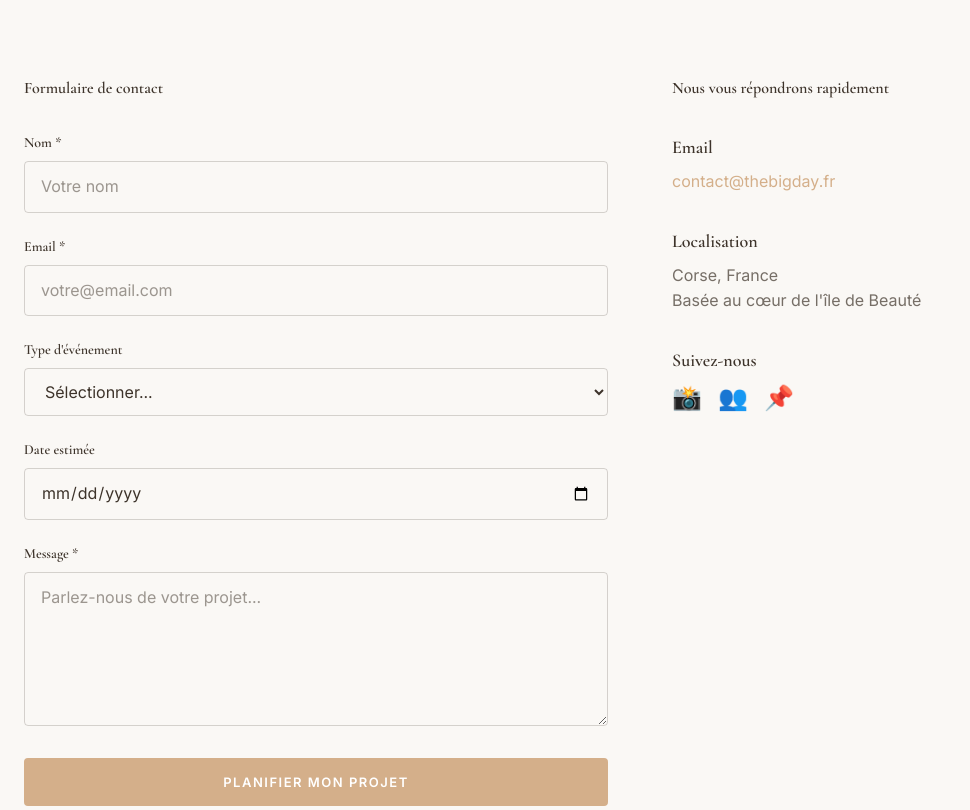
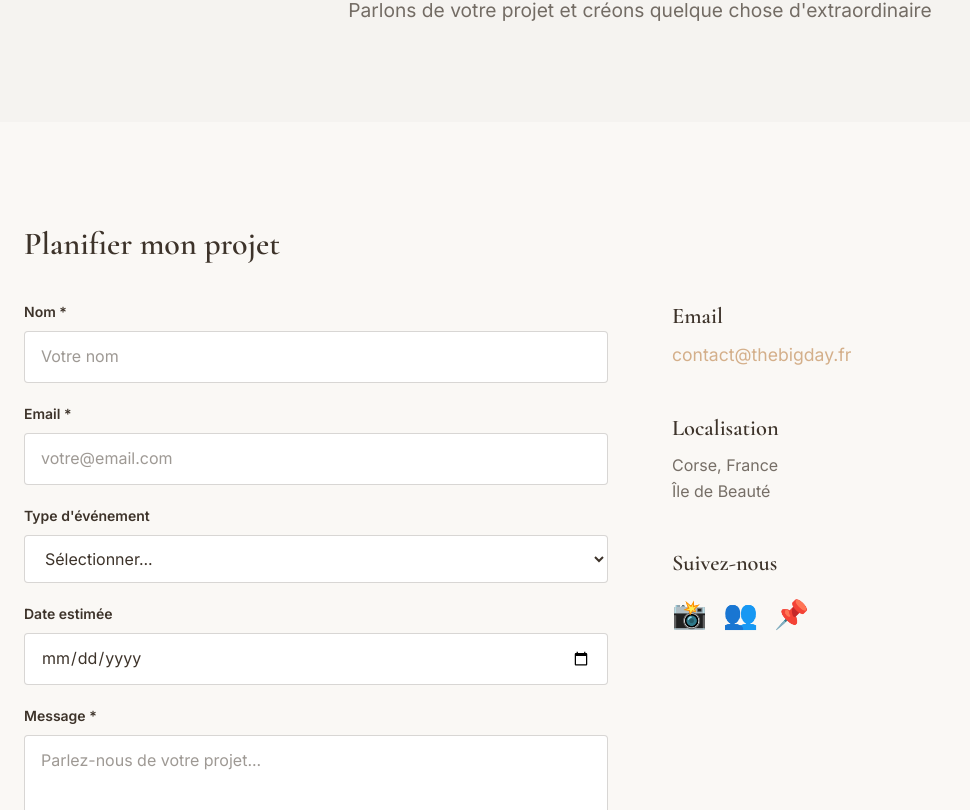
Before and after one commit to baptisteofm-del/thebigday, a Next.js app: page /contact in a window 1280 px wide. Shown: the part 290-1100 px from the top of the page, without its empty margins (0-970 px from the left). Built offline with nearby package versions, Linux system fonts and the light colour scheme; no server answers.

Commit message:
fix: contact page dynamic + lazy supabase init

```diff
--- a/src/app/contact/page.tsx
+++ b/src/app/contact/page.tsx
@@ -1,7 +1,8 @@
 'use client'
 
+export const dynamic = 'force-dynamic'
+
 import { useState } from 'react'
-import { createClient } from '@/lib/supabase/client'
 import toast from 'react-hot-toast'
 
 export default function ContactPage() {
@@ -14,8 +15,6 @@ export default function ContactPage() {
     message: '',
   })
 
-  const supabase = createClient()
-
   const handleChange = (e: React.ChangeEvent<HTMLInputElement | HTMLTextAreaElement | HTMLSelectElement>) => {
     const { name, value } = e.target
     setFormData(prev => ({ ...prev, [name]: value }))
@@ -26,163 +25,130 @@ export default function ContactPage() {
     setLoading(true)
 
     try {
-      // Get agency ID
+      const { createClient } = await import('@/lib/supabase/client')
+      const supabase = createClient()
+
       const { data: agency } = await supabase
         .from('agencies')
         .select('id')
         .eq('slug', 'thebigday')
         .single()
 
-      if (!agency) {
-        toast.error('Erreur lors de l\'envoi du message')
-        return
-      }
+      if (!agency) throw new Error('Agency not found')
 
-      // Insert booking
       const { error } = await supabase
         .from('bookings')
         .insert({
           agency_id: agency.id,
           name: formData.name,
           email: formData.email,
-          event_date: formData.date,
+          event_date: formData.date || null,
           message: formData.message,
         })
 
       if (error) throw error
 
-      toast.success('Merci! Nous vous répondrons très bientôt.')
+      toast.success('Merci ! Nous vous répondrons très bientôt.')
       setFormData({ name: '', email: '', eventType: '', date: '', message: '' })
-    } catch (error) {
-      console.error(error)
-      toast.error('Erreur lors de l\'envoi du message')
+    } catch (err) {
+      console.error(err)
+      toast.error('Une erreur est survenue. Veuillez réessayer.')
     } finally {
       setLoading(false)
     }
   }
 
   return (
-    <main>
-      {/* Hero Section */}
-      <section className="section bg-gradient-to-br from-sand to-ivory pt-32">
+    <main className="pt-24">
+      <section className="section" style={{ background: 'var(--color-ivory)' }}>
         <div className="container-max text-center">
-          <h1 className="font-serif font-bold mb-6">Contactez-nous</h1>
-          <p className="text-xl text-dark/70">
-            Parlons de votre projet et créons ensemble quelque chose d'extraordinaire
+          <h1 style={{ fontFamily: 'var(--font-serif)', fontSize: '3rem', marginBottom: '1rem' }}>
+            Contactez-nous
+          </h1>
+          <p style={{ color: 'var(--color-dark)', opacity: 0.7, fontSize: '1.2rem' }}>
+            Parlons de votre projet et créons quelque chose d'extraordinaire
           </p>
         </div>
       </section>
 
-      {/* Contact Section */}
-      <section className="section bg-cream">
+      <section className="section" style={{ background: 'var(--color-cream)' }}>
         <div className="container-max">
-          <div className="grid grid-cols-1 lg:grid-cols-2 gap-16">
-            {/* Form */}
+          <div style={{ display: 'grid', gridTemplateColumns: '1fr 1fr', gap: '64px' }}>
+
+            {/* Formulaire */}
             <div>
-              <h2 className="font-serif font-bold mb-8">Formulaire de contact</h2>
-              <form onSubmit={handleSubmit} className="space-y-6">
+              <h2 style={{ fontFamily: 'var(--font-serif)', fontSize: '2rem', marginBottom: '2rem' }}>
+                Planifier mon projet
+              </h2>
+              <form onSubmit={handleSubmit} style={{ display: 'flex', flexDirection: 'column', gap: '20px' }}>
+
                 <div>
-                  <label className="block font-serif text-sm font-semibold mb-2">Nom *</label>
-                  <input
-                    type="text"
-                    name="name"
-                    required
-                    value={formData.name}
-                    onChange={handleChange}
-                    className="w-full px-4 py-3 border border-dark/20 rounded focus:outline-none focus:border-gold"
-                    placeholder="Votre nom"
-                  />
+                  <label style={{ display: 'block', fontWeight: 600, marginBottom: '8px', fontSize: '14px' }}>Nom *</label>
+                  <input type="text" name="name" required value={formData.name} onChange={handleChange}
+                    style={{ width: '100%', padding: '12px 16px', border: '1px solid rgba(61,51,42,0.2)', borderRadius: '4px', fontSize: '16px', background: 'white' }}
+                    placeholder="Votre nom" />
                 </div>
 
                 <div>
-                  <label className="block font-serif text-sm font-semibold mb-2">Email *</label>
-                  <input
-                    type="email"
-                    name="email"
-                    required
-                    value={formData.email}
-                    onChange={handleChange}
-                    className="w-full px-4 py-3 border border-dark/20 rounded focus:outline-none focus:border-gold"
-                    placeholder="votre@email.com"
-                  />
+                  <label style={{ display: 'block', fontWeight: 600, marginBottom: '8px', fontSize: '14px' }}>Email *</label>
+                  <input type="email" name="email" required value={formData.email} onChange={handleChange}
+                    style={{ width: '100%', padding: '12px 16px', border: '1px solid rgba(61,51,42,0.2)', borderRadius: '4px', fontSize: '16px', background: 'white' }}
+                    placeholder="votre@email.com" />
                 </div>
 
                 <div>
-                  <label className="block font-serif text-sm font-semibold mb-2">Type d'événement</label>
-                  <select
-                    name="eventType"
-                    value={formData.eventType}
-                    onChange={handleChange}
-                    className="w-full px-4 py-3 border border-dark/20 rounded focus:outline-none focus:border-gold"
-                  >
+                  <label style={{ display: 'block', fontWeight: 600, marginBottom: '8px', fontSize: '14px' }}>Type d'événement</label>
+                  <select name="eventType" value={formData.eventType} onChange={handleChange}
+                    style={{ width: '100%', padding: '12px 16px', border: '1px solid rgba(61,51,42,0.2)', borderRadius: '4px', fontSize: '16px', background: 'white' }}>
                     <option value="">Sélectionner...</option>
-                    <option value="mariage">Mariage</option>
-                    <option value="gathering">The Gathering</option>
-                    <option value="autre">Autre</option>
+                    <option value="mariage">Mariage — The Big Day</option>
+                    <option value="demande">Demande en mariage</option>
+                    <option value="diner">Dîner privé</option>
+                    <option value="anniversaire">Anniversaire</option>
+                    <option value="bapteme">Baptême</option>
+                    <option value="seminaire">Séminaire</option>
+                    <option value="custom">Événement sur mesure</option>
                   </select>
                 </div>
 
                 <div>
-                  <label className="block font-serif text-sm font-semibold mb-2">Date estimée</label>
-                  <input
-                    type="date"
-                    name="date"
-                    value={formData.date}
-                    onChange={handleChange}
-                    className="w-full px-4 py-3 border border-dark/20 rounded focus:outline-none focus:border-gold"
-                  />
+                  <label style={{ display: 'block', fontWeight: 600, marginBottom: '8px', fontSize: '14px' }}>Date estimée</label>
+                  <input type="date" name="date" value={formData.date} onChange={handleChange}
+                    style={{ width: '100%', padding: '12px 16px', border: '1px solid rgba(61,51,42,0.2)', borderRadius: '4px', fontSize: '16px', background: 'white' }} />
                 </div>
 
                 <div>
-                  <label className="block font-serif text-sm font-semibold mb-2">Message *</label>
-                  <textarea
-                    name="message"
-                    required
-                    rows={5}
-                    value={formData.message}
-                    onChange={handleChange}
-                    className="w-full px-4 py-3 border border-dark/20 rounded focus:outline-none focus:border-gold"
-                    placeholder="Parlez-nous de votre projet..."
-                  />
+                  <label style={{ display: 'block', fontWeight: 600, marginBottom: '8px', fontSize: '14px' }}>Message *</label>
+                  <textarea name="message" required rows={5} value={formData.message} onChange={handleChange}
+                    style={{ width: '100%', padding: '12px 16px', border: '1px solid rgba(61,51,42,0.2)', borderRadius: '4px', fontSize: '16px', background: 'white', resize: 'vertical' }}
+                    placeholder="Parlez-nous de votre projet..." />
                 </div>
 
-                <button
-                  type="submit"
-                  disabled={loading}
-                  className="btn btn-primary w-full disabled:opacity-50"
-                >
-                  {loading ? 'Envoi...' : 'Planifier mon projet'}
+                <button type="submit" disabled={loading} className="btn btn-primary"
+                  style={{ opacity: loading ? 0.6 : 1, cursor: loading ? 'not-allowed' : 'pointer' }}>
+                  {loading ? 'Envoi en cours...' : 'Planifier mon projet'}
                 </button>
               </form>
             </div>
 
-            {/* Info */}
-            <div>
-              <h2 className="font-serif font-bold mb-8">Nous vous répondrons rapidement</h2>
-
-              <div className="space-y-8">
-                <div>
-                  <h3 className="font-serif text-lg font-semibold mb-2">Email</h3>
-                  <a href="mailto:contact@thebigday.fr" className="text-gold hover:text-dark transition">
-                    contact@thebigday.fr
-                  </a>
-                </div>
-
-                <div>
-                  <h3 className="font-serif text-lg font-semibold mb-2">Localisation</h3>
-                  <p className="text-dark/70">
-                    Corse, France<br />
-                    Basée au cœur de l'île de Beauté
-                  </p>
-                </div>
-
-                <div>
-                  <h3 className="font-serif text-lg font-semibold mb-2">Suivez-nous</h3>
-                  <div className="flex gap-4 text-2xl">
-                    <a href="#" className="hover:text-gold transition">📸</a>
-                    <a href="#" className="hover:text-gold transition">👥</a>
-                    <a href="#" className="hover:text-gold transition">📌</a>
-                  </div>
+            {/* Infos */}
+            <div style={{ paddingTop: '80px' }}>
+              <div style={{ marginBottom: '40px' }}>
+                <h3 style={{ fontFamily: 'var(--font-serif)', fontSize: '1.4rem', marginBottom: '8px' }}>Email</h3>
+                <a href="mailto:contact@thebigday.fr" style={{ color: 'var(--color-gold)', fontSize: '1.1rem' }}>
+                  contact@thebigday.fr
+                </a>
+              </div>
+              <div style={{ marginBottom: '40px' }}>
+                <h3 style={{ fontFamily: 'var(--font-serif)', fontSize: '1.4rem', marginBottom: '8px' }}>Localisation</h3>
+                <p style={{ color: 'rgba(61,51,42,0.7)' }}>Corse, France<br />Île de Beauté</p>
+              </div>
+              <div>
+                <h3 style={{ fontFamily: 'var(--font-serif)', fontSize: '1.4rem', marginBottom: '12px' }}>Suivez-nous</h3>
+                <div style={{ display: 'flex', gap: '16px', fontSize: '28px' }}>
+                  <a href="#">📸</a>
+                  <a href="#">👥</a>
+                  <a href="#">📌</a>
                 </div>
               </div>
             </div>
```
Also changed, not shown: 2 other files (tests, documents, lock files or other folders).
